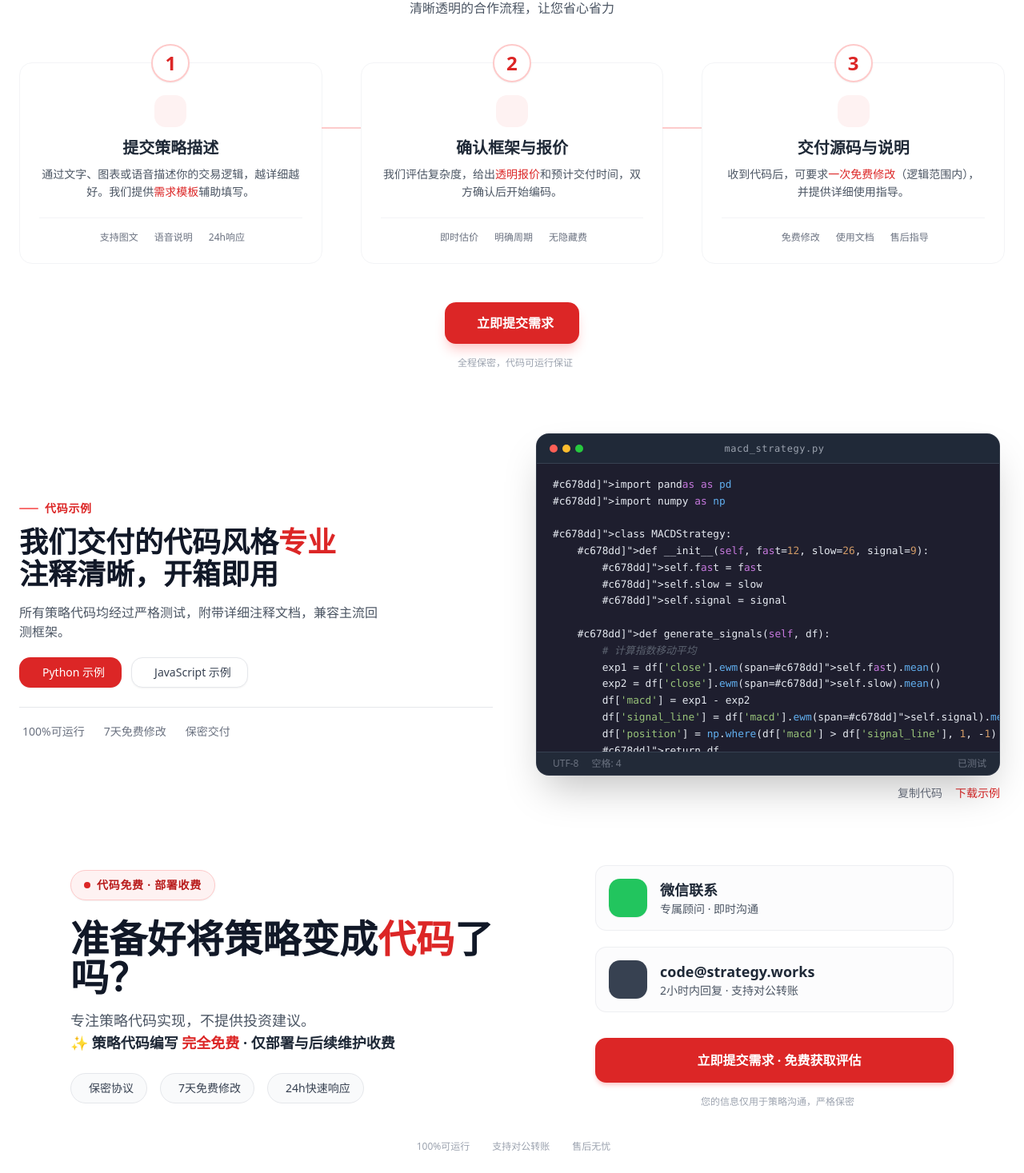
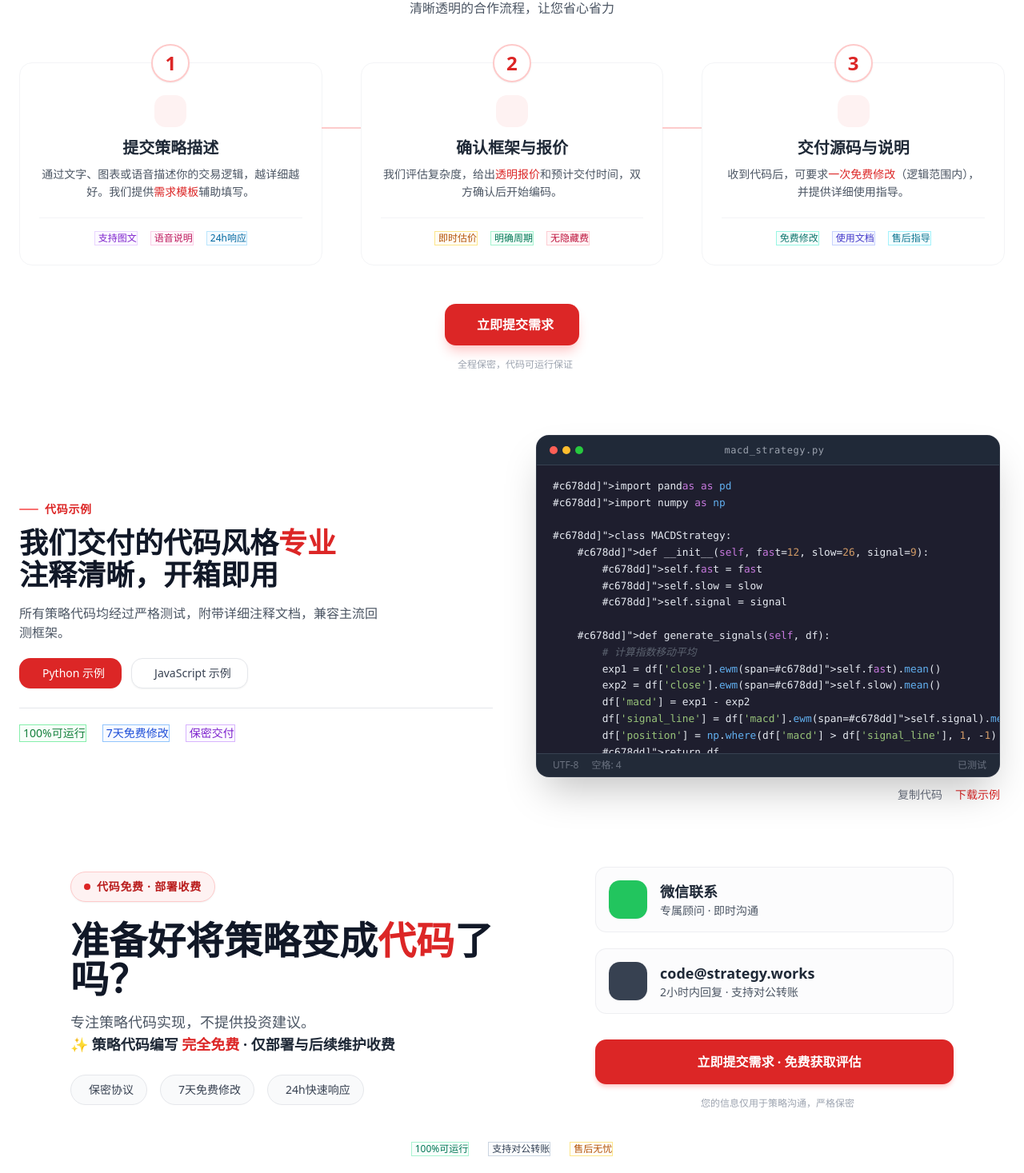
Before and after one commit to wedecwdf/djkfvbkf, a React (Vite) app: page / in a window 1280 px wide. Shown: the part 1330-2797 px from the top of the page at 80% size. Built offline with nearby package versions, Linux system fonts and the light colour scheme; no server answers.

Commit message:
style: 全站标签统一美化，增加彩色边框与柔和背景

```diff
--- a/src/sections/CodeExample.tsx
+++ b/src/sections/CodeExample.tsx
@@ -97,9 +97,9 @@ class MACDStrategy:
           </div>
 
           <div className="flex items-center gap-5 text-sm text-gray-500 border-t border-gray-200 pt-5">
-            <div className="flex items-center gap-1"><i className="fas fa-check-circle text-green-500"></i> 100%可运行</div>
-            <div className="flex items-center gap-1"><i className="fas fa-sync-alt text-blue-500"></i> 7天免费修改</div>
-            <div className="flex items-center gap-1"><i className="fas fa-lock text-purple-500"></i> 保密交付</div>
+            <span className="trust-badge border border-green-300 bg-green-50/50 text-green-700"><i className="fas fa-check-circle text-green-500 mr-1"></i>100%可运行</span>
+            <span className="trust-badge border border-blue-300 bg-blue-50/50 text-blue-700"><i className="fas fa-sync-alt text-blue-500 mr-1"></i>7天免费修改</span>
+            <span className="trust-badge border border-purple-300 bg-purple-50/50 text-purple-700"><i className="fas fa-lock text-purple-500 mr-1"></i>保密交付</span>
           </div>
         </div>
 
--- a/src/sections/ContactCTA.tsx
+++ b/src/sections/ContactCTA.tsx
@@ -79,9 +79,9 @@ const ContactCTA = () => {
       {/* 底部微型装饰 */}
       <div className="flex justify-center mt-10">
         <div className="flex items-center gap-6 text-xs text-gray-400">
-          <span className="flex items-center gap-1"><i className="fas fa-check-circle text-green-500"></i> 100%可运行</span>
-          <span className="flex items-center gap-1"><i className="fas fa-file-invoice"></i> 支持对公转账</span>
-          <span className="flex items-center gap-1"><i className="fas fa-headset"></i> 售后无忧</span>
+          <span className="trust-badge border border-emerald-200 bg-emerald-50/40 text-emerald-700"><i className="fas fa-check-circle text-emerald-500 mr-1"></i>100%可运行</span>
+          <span className="trust-badge border border-slate-300 bg-slate-50/60 text-slate-700"><i className="fas fa-file-invoice text-slate-500 mr-1"></i>支持对公转账</span>
+          <span className="trust-badge border border-amber-200 bg-amber-50/40 text-amber-700"><i className="fas fa-headset text-amber-500 mr-1"></i>售后无忧</span>
         </div>
       </div>
     </section>
--- a/src/sections/Hero.tsx
+++ b/src/sections/Hero.tsx
@@ -116,8 +116,8 @@ const Hero = () => {
           </div>
           <div className="flex items-center gap-6 mt-8 text-sm text-gray-500">
             <div className="flex items-center gap-1"><i className="fas fa-shield-alt text-red-600"></i> 保密协议</div>
-            <div className="flex items-center gap-1"><i className="fas fa-sync-alt text-blue-600"></i> 7天免费修改</div>
-            <div className="flex items-center gap-1"><i className="fas fa-clock text-orange-500"></i> 24h交付(加急)</div>
+            <div className="trust-badge border border-blue-200 bg-blue-50/40 text-blue-700"><i className="fas fa-sync-alt text-blue-600 mr-1"></i>7天免费修改</div>
+            <div className="trust-badge border border-orange-200 bg-orange-50/40 text-orange-700"><i className="fas fa-clock text-orange-500 mr-1"></i>24h交付(加急)</div>
           </div>
         </div>
 
--- a/src/sections/Workflow.tsx
+++ b/src/sections/Workflow.tsx
@@ -31,9 +31,9 @@ const Workflow = () => {
           </p>
           <div className="mt-5 pt-4 border-t border-gray-100 w-full">
             <div className="flex items-center justify-center gap-4 text-xs text-gray-500">
-              <span className="flex items-center gap-1"><i className="fas fa-file-alt text-red-400"></i> 支持图文</span>
-              <span className="flex items-center gap-1"><i className="fas fa-microphone text-red-400"></i> 语音说明</span>
-              <span className="flex items-center gap-1"><i className="fas fa-clock text-red-400"></i> 24h响应</span>
+              <span className="process-tag border border-purple-200 bg-purple-50/60 text-purple-700"><i className="fas fa-file-alt text-purple-500 text-[10px] mr-1"></i>支持图文</span>
+              <span className="process-tag border border-pink-200 bg-pink-50/60 text-pink-700"><i className="fas fa-microphone text-pink-500 text-[10px] mr-1"></i>语音说明</span>
+              <span className="process-tag border border-sky-200 bg-sky-50/60 text-sky-700"><i className="fas fa-clock text-sky-500 text-[10px] mr-1"></i>24h响应</span>
             </div>
           </div>
           {/* 桌面端连接线 */}
@@ -54,9 +54,9 @@ const Workflow = () => {
           </p>
           <div className="mt-5 pt-4 border-t border-gray-100 w-full">
             <div className="flex items-center justify-center gap-4 text-xs text-gray-500">
-              <span className="flex items-center gap-1"><i className="fas fa-calculator text-red-400"></i> 即时估价</span>
-              <span className="flex items-center gap-1"><i className="fas fa-calendar-check text-red-400"></i> 明确周期</span>
-              <span className="flex items-center gap-1"><i className="fas fa-file-contract text-red-400"></i> 无隐藏费</span>
+              <span className="process-tag border border-amber-200 bg-amber-50/60 text-amber-700"><i className="fas fa-calculator text-amber-500 text-[10px] mr-1"></i>即时估价</span>
+              <span className="process-tag border border-emerald-200 bg-emerald-50/60 text-emerald-700"><i className="fas fa-calendar-check text-emerald-500 text-[10px] mr-1"></i>明确周期</span>
+              <span className="process-tag border border-rose-200 bg-rose-50/60 text-rose-700"><i className="fas fa-file-contract text-rose-500 text-[10px] mr-1"></i>无隐藏费</span>
             </div>
           </div>
           <div className="hidden md:block absolute top-20 left-full w-[calc(100%-30px)] h-0.5 bg-gradient-to-r from-red-200 to-gray-200 -z-10"></div>
@@ -76,9 +76,9 @@ const Workflow = () => {
           </p>
           <div className="mt-5 pt-4 border-t border-gray-100 w-full">
             <div className="flex items-center justify-center gap-4 text-xs text-gray-500">
-              <span className="flex items-center gap-1"><i className="fas fa-check-double text-red-400"></i> 免费修改</span>
-              <span className="flex items-center gap-1"><i className="fas fa-book-open text-red-400"></i> 使用文档</span>
-              <span className="flex items-center gap-1"><i className="fas fa-headset text-red-400"></i> 售后指导</span>
+              <span className="process-tag border border-teal-200 bg-teal-50/60 text-teal-700"><i className="fas fa-check-double text-teal-500 text-[10px] mr-1"></i>免费修改</span>
+              <span className="process-tag border border-indigo-200 bg-indigo-50/60 text-indigo-700"><i className="fas fa-book-open text-indigo-500 text-[10px] mr-1"></i>使用文档</span>
+              <span className="process-tag border border-cyan-200 bg-cyan-50/60 text-cyan-700"><i className="fas fa-headset text-cyan-500 text-[10px] mr-1"></i>售后指导</span>
             </div>
           </div>
         </div>
```
